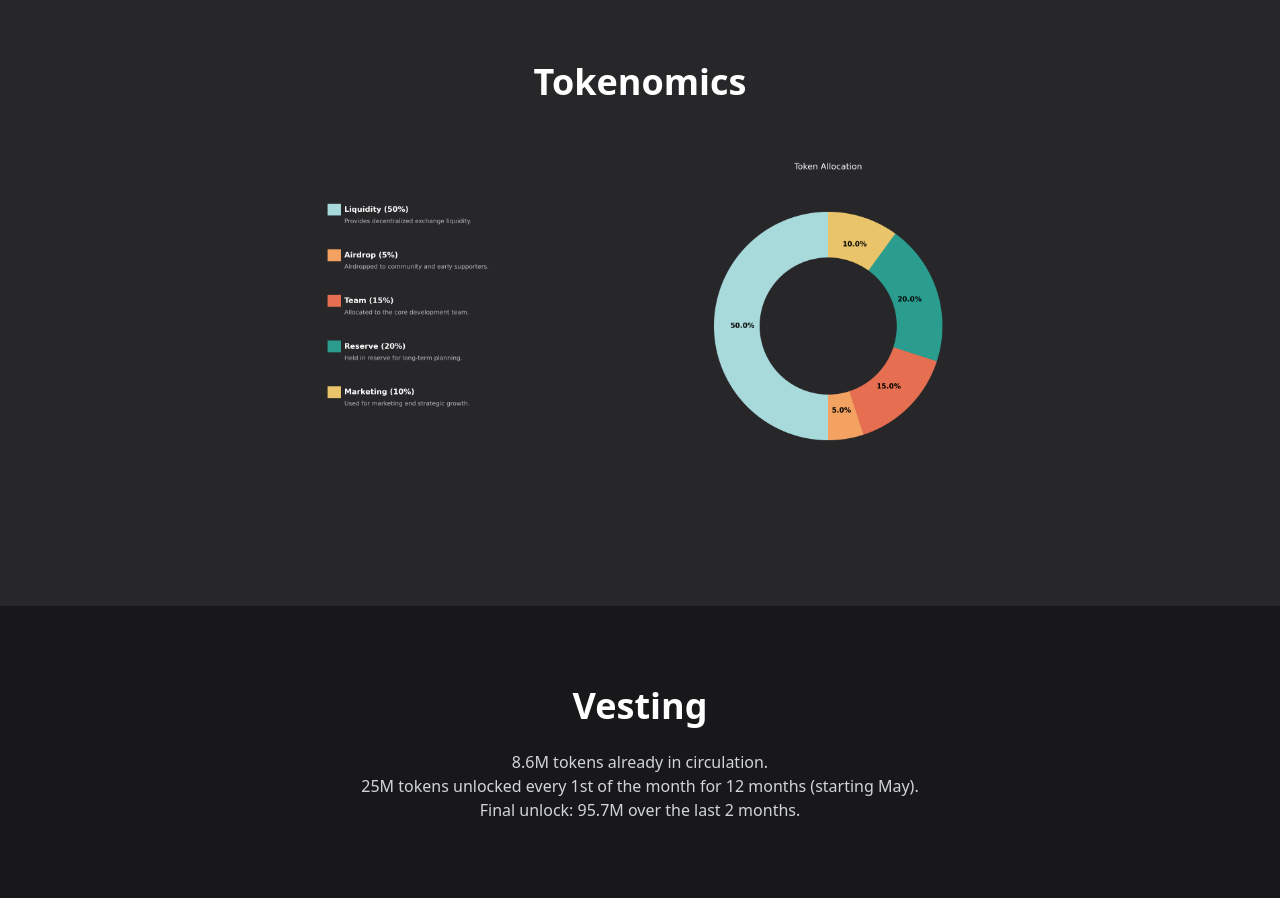
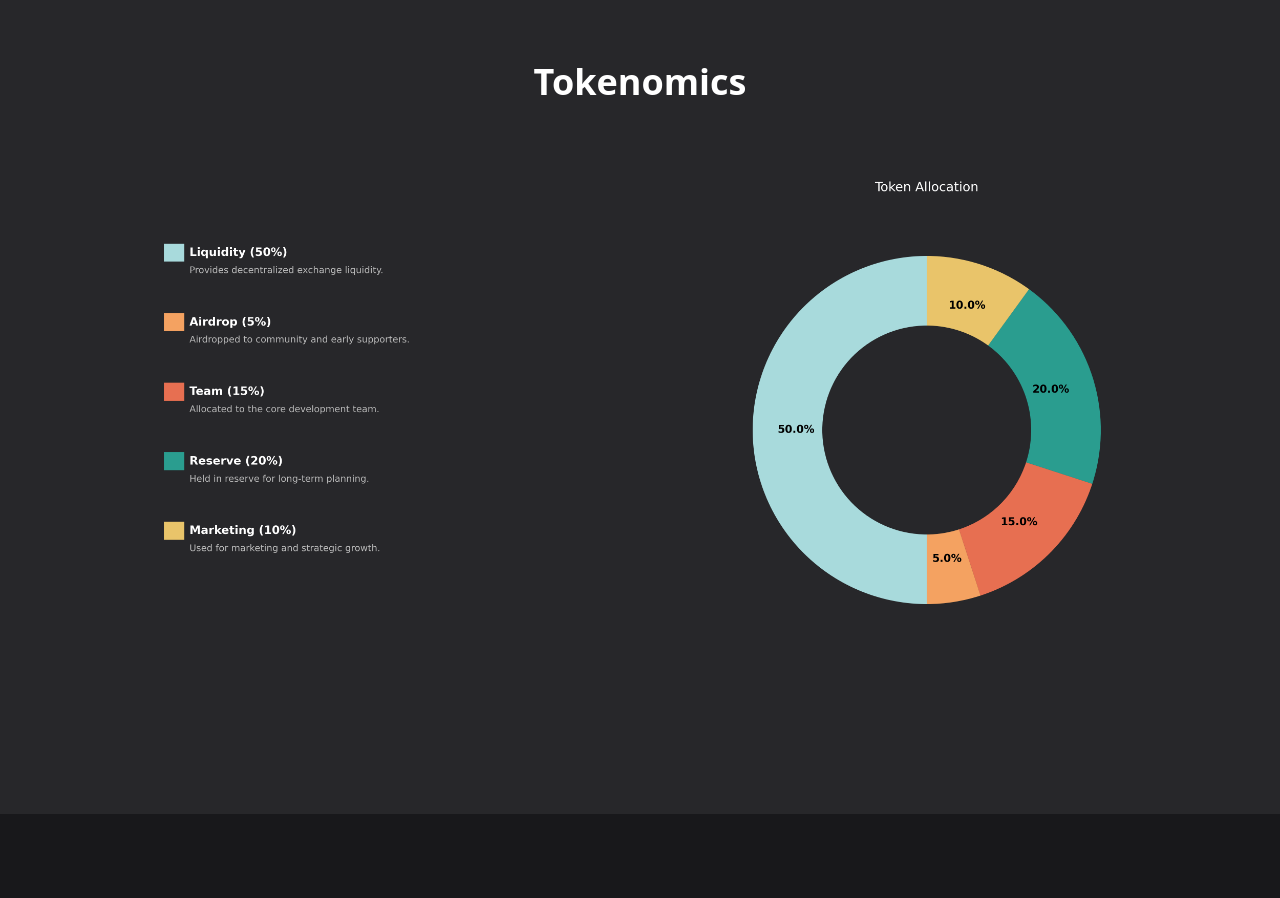
Before and after one commit to PAKmeme/dump25.io-site, a Next.js app: page / in a window 1280 px wide. Shown: the part 920-1818 px from the top of the page. Built offline with nearby package versions, Linux system fonts and the light colour scheme.

Commit message:
Update page.tsx

```diff
--- a/app/page.tsx
+++ b/app/page.tsx
@@ -48,9 +48,14 @@ export default function Home() {
         <h2 className="text-4xl font-bold mb-6 text-center">Tokenomics</h2>
         <ul className="text-gray-300 max-w-xl mx-auto text-lg space-y-2">
        </ul>
-       <div className="flex justify-center py-8">
-  <img src="/tokenomics.png" alt="Tokenomics Chart" className="w-full max-w-2xl" />
+     <div className="flex justify-center py-12 px-4">
+  <img
+    src="/tokenomics.png"
+    alt="Token Allocation"
+    className="w-full max-w-5xl"
+  />
 </div>
+
 
       </section>
 
```
